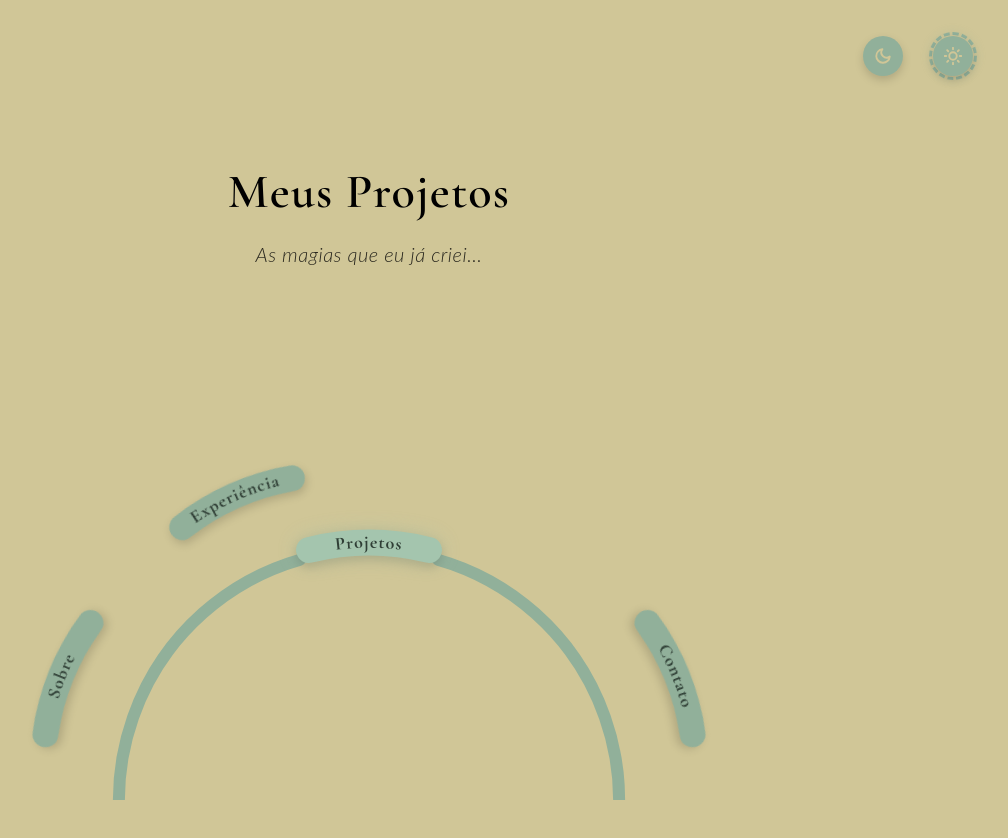
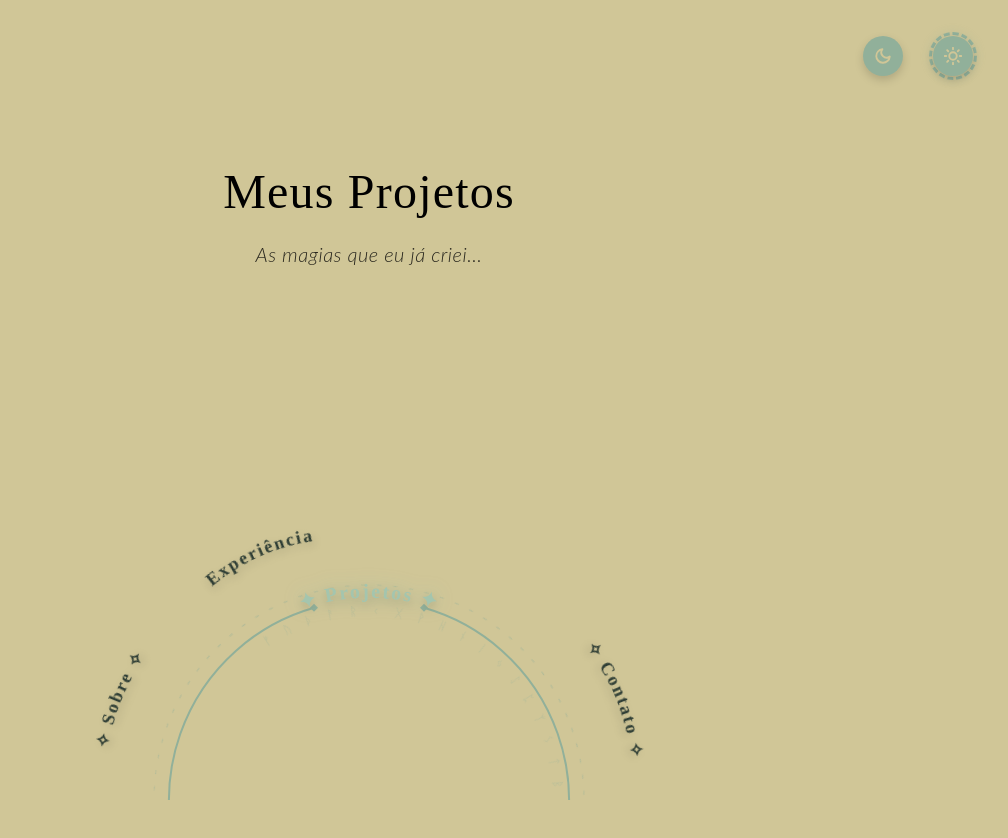
Before and after one commit to FeltrinLM/portifolio, a React (Vite) app: page /projetos in a window 1280 px wide. Shown: the top 838 px of the page, without its empty margins (271-1279 px from the left). Built offline with nearby package versions, Linux system fonts and the light colour scheme.

Commit message:
A little bit of optimization, and no more comments

```diff
--- a/src/components/Navbar.jsx
+++ b/src/components/Navbar.jsx
@@ -2,12 +2,13 @@ import { useState } from 'react';
 import { useNavigate, useLocation } from 'react-router-dom';
 import { flushSync } from 'react-dom';
 import { DndContext, useDraggable } from '@dnd-kit/core';
-import { CSS } from '@dnd-kit/utilities';
 
-// --- CONFIGURAÇÃO DA MAGIA ---
-const CIRCLE_RADIUS = 250;
-const ORBIT_RADIUS = 340;
-const CENTER = 400;
+const CIRCLE_RADIUS = 200;
+const ORBIT_RADIUS = 272;
+const CENTER = 320;
+const MIN_RADIUS = 176;
+const MAX_RADIUS = 304;
+const SNAP_DISTANCE = 248;
 
 const PIECES = [
     { id: '/sobre', label: 'Sobre', angle: -68 },
@@ -15,6 +16,8 @@ const PIECES = [
     { id: '/projetos', label: 'Projetos', angle: 24 },
     { id: '/contato', label: 'Contato', angle: 68 },
 ];
+
+const RUNES = "ᚠ ᚢ ᚦ ᚨ ᚱ ᚲ ᚷ ᚹ ᚺ ᚾ ᛁ ᛃ ᛇ ᛈ ᛉ ᛊ ᛏ ᛒ ᛖ ᛗ ᛚ ᛜ ᛟ ᛞ ᚠ ᚢ ᚦ ᚨ ᚱ ᚲ ᚷ ᚹ";
 
 function getPosition(angle, radius) {
     const rad = (angle * Math.PI) / 180;
@@ -24,7 +27,6 @@ function getPosition(angle, radius) {
     };
 }
 
-// 1. As Peças (Fragmentos do Menu)
 function FragmentoDeMenu({ id, label, angle, isActive, circleRotation, isSnapping }) {
     const { attributes, listeners, setNodeRef, transform, isDragging } = useDraggable({
         id,
@@ -32,7 +34,7 @@ function FragmentoDeMenu({ id, label, angle, isActive, circleRotation, isSnappin
     });
 
     const currentBaseAngle = isActive ? circleRotation : angle;
-    const currentRadius = isActive ? CIRCLE_RADIUS + 15 : ORBIT_RADIUS;
+    const currentRadius = isActive ? CIRCLE_RADIUS + 7 : ORBIT_RADIUS;
     const { x: startX, y: startY } = getPosition(currentBaseAngle, currentRadius);
 
     let finalTransform = transform;
@@ -43,12 +45,9 @@ function FragmentoDeMenu({ id, label, angle, isActive, circleRotation, isSnappin
         const rawY = startY + transform.y;
         const dx = rawX - CENTER;
         const dy = rawY - CENTER;
-        const distance = Math.sqrt(dx * dx + dy * dy);
+        const distance = Math.hypot(dx, dy);
 
-        const MIN_RADIUS = 220;
-        const MAX_RADIUS = 380;
         const clampedDistance = Math.max(MIN_RADIUS, Math.min(MAX_RADIUS, distance));
-
         const clampedX = CENTER + (dx / distance) * clampedDistance;
         const clampedY = CENTER + (dy / distance) * clampedDistance;
 
@@ -62,13 +61,16 @@ function FragmentoDeMenu({ id, label, angle, isActive, circleRotation, isSnappin
     }
 
     const isGhosted = isActive && isSnapping;
+    const dynamicClass = isActive
+        ? 'cursor-default text-[#a4c5ae] dark:text-[#a4c5ae]'
+        : 'cursor-grab active:cursor-grabbing hover:brightness-125';
 
     const style = {
         position: 'absolute',
-        left: `${startX - 70}px`,
-        top: `${startY - 30}px`,
+        left: `${startX - 56}px`,
+        top: `${startY - 24}px`,
         transform: finalTransform
-            ? `translate3d(${finalTransform.x}px, ${finalTransform.y}px, 0) rotate(${currentAngle}deg) scale(1.1)`
+            ? `translate3d(${finalTransform.x}px, ${finalTransform.y}px, 0) rotate(${currentAngle}deg) scale(1.15)`
             : `rotate(${currentAngle}deg) scale(${isGhosted ? 0.5 : 1})`,
         transformOrigin: 'center center',
         zIndex: isActive ? 20 : (isDragging ? 50 : 10),
@@ -82,25 +84,22 @@ function FragmentoDeMenu({ id, label, angle, isActive, circleRotation, isSnappin
             style={style}
             {...listeners}
             {...attributes}
-            // 1. A MÁGICA AQUI: Adicionamos "select-none" para impedir o navegador de grifar o texto
-            className={`select-none ${isActive ? 'cursor-default' : 'cursor-grab active:cursor-grabbing hover:brightness-110'} touch-none drop-shadow-lg ${
-                isDragging ? '' : 'transition-all duration-500 ease-out'
-            }`}
+            className={`select-none text-[#2f3e35] dark:text-[#D0C697] touch-none drop-shadow-lg ${dynamicClass} ${isDragging ? '' : 'transition-all duration-500 ease-out'}`}
         >
-            {/* 2. E AQUI: Adicionamos "pointer-events-none" para o clique ir direto para a div arrastável */}
-            <svg width="140" height="60" viewBox="0 0 140 60" className="overflow-visible pointer-events-none">
-                <path id={`curve-${label}`} d="M 10,50 A 250,250 0 0,1 130,50" fill="none" />
-                <path
-                    d="M 10,45 A 250,250 0 0,1 130,45"
-                    fill="none"
-                    stroke={isActive ? "#a4c5ae" : "#91B09A"}
-                    strokeWidth="26"
-                    strokeLinecap="round"
-                    style={{ filter: isActive ? 'drop-shadow(0 0 10px rgba(164,197,174,0.4))' : 'none' }}
-                />
-                <text fill="#2f3e35" fontSize="18" fontFamily="'Cormorant Garamond', serif" fontWeight="700" letterSpacing="1">
+            <svg width="112" height="48" viewBox="0 0 112 48" className="overflow-visible pointer-events-none fill-current">
+                <path id={`curve-${label}`} d="M -10,40 A 200,200 0 0,1 122,40" fill="none" />
+                <text
+                    fontSize={isActive ? "20" : "18"}
+                    fontFamily="'Cormorant Garamond', serif"
+                    fontWeight="700"
+                    letterSpacing="2"
+                    style={{
+                        filter: isActive ? 'drop-shadow(0 0 10px rgba(164,197,174,0.8))' : 'none',
+                        transition: 'all 0.3s'
+                    }}
+                >
                     <textPath href={`#curve-${label}`} startOffset="50%" textAnchor="middle">
-                        {label}
+                        {isActive ? `✦ ${label} ✦` : `✧ ${label} ✧`}
                     </textPath>
                 </text>
             </svg>
@@ -108,7 +107,6 @@ function FragmentoDeMenu({ id, label, angle, isActive, circleRotation, isSnappin
     );
 }
 
-// 2. O Componente Principal Navbar
 export function Navbar() {
     const navigate = useNavigate();
     const location = useLocation();
@@ -122,16 +120,11 @@ export function Navbar() {
         if (!activePiece) return;
 
         const { x: startX, y: startY } = getPosition(activePiece.angle, ORBIT_RADIUS);
-        const currentX = startX + delta.x;
-        const currentY = startY + delta.y;
+        const dx = startX + delta.x - CENTER;
+        const dy = CENTER - (startY + delta.y);
 
-        const dx = currentX - CENTER;
-        const dy = CENTER - currentY;
-        const distance = Math.sqrt(dx * dx + dy * dy);
-
-        if (distance < 310) {
-            const theta = (Math.atan2(dx, dy) * 180) / Math.PI;
-            setCircleRotation(theta);
+        if (Math.hypot(dx, dy) < SNAP_DISTANCE) {
+            setCircleRotation((Math.atan2(dx, dy) * 180) / Math.PI);
             setIsSnapping(true);
         } else {
             setCircleRotation(0);
@@ -142,21 +135,15 @@ export function Navbar() {
     function handleDragEnd(event) {
         if (isSnapping) {
             const novaRota = event.active.id;
-
-            // Lógica de transição específica para as páginas
-            if (document.startViewTransition) {
+            if (document.startViewTransition && novaRota !== location.pathname) {
                 document.documentElement.classList.add('page-transition');
-
                 const transition = document.startViewTransition(() => {
-                    flushSync(() => {
-                        navigate(novaRota);
-                    });
+                    flushSync(() => navigate(novaRota));
                 });
-
                 transition.finished.finally(() => {
                     document.documentElement.classList.remove('page-transition');
                 });
-            } else {
+            } else if (novaRota !== location.pathname) {
                 navigate(novaRota);
             }
         }
@@ -164,36 +151,54 @@ export function Navbar() {
         setIsSnapping(false);
     }
 
+    const strokeColor = isSnapping ? "#a4c5ae" : "#91B09A";
+
     return (
-        <nav className="fixed bottom-0 left-0 w-full h-[400px] flex justify-center z-50 pointer-events-none overflow-hidden">
-            <style>
-                {`@import url('https://fonts.googleapis.com/css2?family=Cormorant+Garamond:wght@600;700&display=swap');`}
-            </style>
-
-            <div className="relative w-[800px] h-[800px] pointer-events-auto">
+        <nav className="fixed bottom-0 left-0 w-full h-[320px] flex justify-center z-50 pointer-events-none overflow-hidden">
+            <div className="relative w-[640px] h-[640px] pointer-events-auto">
                 <DndContext onDragMove={handleDragMove} onDragEnd={handleDragEnd}>
                     <svg
-                        width="800"
-                        height="800"
+                        width="640"
+                        height="640"
                         className="absolute top-0 left-0 transition-transform duration-150 ease-out"
                         style={{
                             transform: `rotate(${circleRotation}deg)`,
-                            transformOrigin: '400px 400px'
+                            transformOrigin: '320px 320px'
                         }}
                     >
+                        <circle
+                            cx="320" cy="320" r="215"
+                            fill="none"
+                            stroke={strokeColor}
+                            strokeWidth="1"
+                            strokeDasharray="4 12"
+                            className="animate-[spin_40s_linear_infinite] opacity-50"
+                            style={{ transformOrigin: '320px 320px' }}
+                        />
+                        <g className="animate-[spin_60s_linear_infinite_reverse] opacity-40 dark:opacity-30" style={{ transformOrigin: '320px 320px' }}>
+                            <path id="rune-path" d="M 320,135 A 185,185 0 1,1 319.9,135" fill="none" />
+                            <text fill="#91B09A" fontSize="12" letterSpacing="6">
+                                <textPath href="#rune-path" startOffset="0%">
+                                    {RUNES}
+                                </textPath>
+                            </text>
+                        </g>
                         <path
-                            d="M 468.9,159.7 A 250,250 0 1,1 331.1,159.7"
+                            d="M 375,127.8 A 200,200 0 1,1 265,127.8"
                             fill="none"
-                            stroke={isSnapping ? "#a4c5ae" : "#91B09A"}
-                            strokeWidth="12"
+                            stroke={strokeColor}
+                            strokeWidth="2"
                             strokeLinecap="round"
                             style={{
-                                filter: isSnapping ? 'drop-shadow(0 0 15px rgba(164,197,174,0.6))' : 'none',
+                                filter: isSnapping ? 'drop-shadow(0 0 10px rgba(164,197,174,0.8))' : 'none',
                                 transition: 'all 0.3s'
                             }}
                         />
+                        <g fill={strokeColor} style={{ transition: 'all 0.3s' }}>
+                            <polygon points="375,123.8 379,127.8 375,131.8 371,127.8" />
+                            <polygon points="265,123.8 269,127.8 265,131.8 261,127.8" />
+                        </g>
                     </svg>
-
                     {PIECES.map(piece => (
                         <FragmentoDeMenu
                             key={piece.id}
--- a/src/components/ThemeToggle.jsx
+++ b/src/components/ThemeToggle.jsx
@@ -2,22 +2,24 @@ import { useState, useEffect, useRef } from 'react';
 import { flushSync } from 'react-dom';
 import { DndContext, useDraggable } from '@dnd-kit/core';
 
-// 1. Os Ícones Soltos
+const MAGNETIC_RADIUS = 60;
+const DISTANCE_THRESHOLD = 95;
+
 function ÍconeMagico({ id, type, position, innerRef }) {
     const { attributes, listeners, setNodeRef, transform, isDragging } = useDraggable({ id });
+
     let currentX = position.x;
     let currentY = position.y;
 
     if (transform && isDragging) {
-        currentX += transform.x;
-        currentY += transform.y;
-        currentX = Math.max(-window.innerWidth + 100, Math.min(20, currentX));
-        currentY = Math.max(-20, Math.min(window.innerHeight - 100, currentY));
+        currentX = Math.max(-window.innerWidth + 100, Math.min(20, position.x + transform.x));
+        currentY = Math.max(-20, Math.min(window.innerHeight - 100, position.y + transform.y));
     }
 
     const style = {
         position: 'absolute',
-        top: '4px', left: '4px',
+        top: '4px',
+        left: '4px',
         transform: `translate3d(${currentX}px, ${currentY}px, 0) scale(${isDragging ? 1.15 : 1})`,
         zIndex: isDragging ? 50 : 10,
     };
@@ -31,9 +33,7 @@ function ÍconeMagico({ id, type, position, innerRef }) {
             style={style}
             {...listeners}
             {...attributes}
-            className={`w-10 h-10 rounded-full flex items-center justify-center cursor-grab active:cursor-grabbing hover:brightness-110 drop-shadow-lg bg-[#91B09A] text-[#D0C697] dark:text-[#3B381E] ${
-                isDragging ? '' : 'transition-transform duration-300 ease-out'
-            }`}
+            className={`w-10 h-10 rounded-full flex items-center justify-center cursor-grab active:cursor-grabbing hover:brightness-110 drop-shadow-lg bg-[#91B09A] text-[#D0C697] dark:text-[#3B381E] ${isDragging ? '' : 'transition-transform duration-300 ease-out'}`}
         >
             {type === 'sun' ? (
                 <svg viewBox="0 0 24 24" width="18" height="18" fill="none" stroke="currentColor" strokeWidth="2.5" strokeLinecap="round" strokeLinejoin="round" className="pointer-events-none">
@@ -48,7 +48,6 @@ function ÍconeMagico({ id, type, position, innerRef }) {
     );
 }
 
-// 2. O Caldeirão Mágico
 function CirculoReceptor({ isHovered, innerRef }) {
     return (
         <div
@@ -62,7 +61,6 @@ function CirculoReceptor({ isHovered, innerRef }) {
     );
 }
 
-// 3. Componente Principal
 export function ThemeToggle({ isDarkMode, onThemeChange, setAura }) {
     const [isHovered, setIsHovered] = useState(false);
     const inactiveIconRef = useRef(null);
@@ -73,9 +71,6 @@ export function ThemeToggle({ isDarkMode, onThemeChange, setAura }) {
         'dark-mode': { x: -70, y: 0 }
     });
 
-    const MAGNETIC_RADIUS = 60;
-
-    // Função de animação limpa e blindada para o TEMA
     function changeThemeWithAnimation(isDark) {
         if (!document.startViewTransition) {
             onThemeChange(isDark);
@@ -83,11 +78,8 @@ export function ThemeToggle({ isDarkMode, onThemeChange, setAura }) {
         }
 
         document.documentElement.classList.add('theme-transition');
-
         const transition = document.startViewTransition(() => {
-            flushSync(() => {
-                onThemeChange(isDark);
-            });
+            flushSync(() => onThemeChange(isDark));
         });
 
         transition.finished.finally(() => {
@@ -97,6 +89,8 @@ export function ThemeToggle({ isDarkMode, onThemeChange, setAura }) {
 
     useEffect(() => {
         let frameId;
+        let lastX = null, lastY = null, lastVisible = null;
+
         const trackIcon = () => {
             if (inactiveIconRef.current && circleRef.current) {
                 const iconRect = inactiveIconRef.current.getBoundingClientRect();
@@ -108,59 +102,51 @@ export function ThemeToggle({ isDarkMode, onThemeChange, setAura }) {
                 const circleY = circleRect.top + circleRect.height / 2;
 
                 const distance = Math.hypot(iconX - circleX, iconY - circleY);
+                const isVisible = distance > DISTANCE_THRESHOLD;
 
-                setAura({
-                    x: iconX + window.scrollX,
-                    y: iconY + window.scrollY,
-                    visible: distance > 95
-                });
+                if (iconX !== lastX || iconY !== lastY || isVisible !== lastVisible) {
+                    setAura({
+                        x: iconX + window.scrollX,
+                        y: iconY + window.scrollY,
+                        visible: isVisible
+                    });
+                    lastX = iconX;
+                    lastY = iconY;
+                    lastVisible = isVisible;
+                }
             }
             frameId = requestAnimationFrame(trackIcon);
         };
+
         trackIcon();
-
         return () => cancelAnimationFrame(frameId);
-    }, [setAura]);
+    }, [setAura, isDarkMode, positions]);
 
     function handleDragMove(event) {
         const { active, delta } = event;
         const currentX = positions[active.id].x + delta.x;
         const currentY = positions[active.id].y + delta.y;
-        const distance = Math.sqrt(currentX * currentX + currentY * currentY);
-        setIsHovered(distance < MAGNETIC_RADIUS);
+        setIsHovered(Math.hypot(currentX, currentY) < MAGNETIC_RADIUS);
     }
 
     function handleDragEnd(event) {
         const { active, delta } = event;
-        let currentX = positions[active.id].x + delta.x;
-        let currentY = positions[active.id].y + delta.y;
+        const currentX = Math.max(-window.innerWidth + 100, Math.min(20, positions[active.id].x + delta.x));
+        const currentY = Math.max(-20, Math.min(window.innerHeight - 100, positions[active.id].y + delta.y));
 
-        currentX = Math.max(-window.innerWidth + 100, Math.min(20, currentX));
-        currentY = Math.max(-20, Math.min(window.innerHeight - 100, currentY));
-
-        const distance = Math.sqrt(currentX * currentX + currentY * currentY);
         setIsHovered(false);
 
-        // Se soltou dentro da área do círculo magnético
-        if (distance < MAGNETIC_RADIUS) {
-            if (active.id === 'light-mode') {
-                // Força a ir para o modo claro se puxou o sol
-                changeThemeWithAnimation(false);
-                setPositions(prev => ({
-                    'light-mode': { x: 0, y: 0 },
-                    'dark-mode': prev['dark-mode'].x === 0 && prev['dark-mode'].y === 0 ? { x: -70, y: 0 } : prev['dark-mode']
-                }));
-            } else if (active.id === 'dark-mode') {
-                // Força a ir para o modo escuro se puxou a lua
-                changeThemeWithAnimation(true);
-                setPositions(prev => ({
-                    'dark-mode': { x: 0, y: 0 },
-                    'light-mode': prev['light-mode'].x === 0 && prev['light-mode'].y === 0 ? { x: -70, y: 0 } : prev['light-mode']
-                }));
+        if (Math.hypot(currentX, currentY) < MAGNETIC_RADIUS) {
+            const isDraggingLight = active.id === 'light-mode';
+            if ((isDraggingLight && isDarkMode) || (!isDraggingLight && !isDarkMode)) {
+                changeThemeWithAnimation(!isDraggingLight);
             }
-        }
-        else {
-            // Se soltou fora, apenas atualiza a posição livremente na tela
+
+            setPositions(prev => ({
+                'light-mode': isDraggingLight ? { x: 0, y: 0 } : (prev['light-mode'].x === 0 && prev['light-mode'].y === 0 ? { x: -70, y: 0 } : prev['light-mode']),
+                'dark-mode': !isDraggingLight ? { x: 0, y: 0 } : (prev['dark-mode'].x === 0 && prev['dark-mode'].y === 0 ? { x: -70, y: 0 } : prev['dark-mode'])
+            }));
+        } else {
             setPositions(prev => ({
                 ...prev,
                 [active.id]: { x: currentX, y: currentY }
@@ -172,14 +158,12 @@ export function ThemeToggle({ isDarkMode, onThemeChange, setAura }) {
         <div className="fixed top-8 right-8 z-50 w-12 h-12 pointer-events-auto">
             <DndContext onDragMove={handleDragMove} onDragEnd={handleDragEnd}>
                 <CirculoReceptor isHovered={isHovered} innerRef={circleRef} />
-
                 <ÍconeMagico
                     id="light-mode"
                     type="sun"
                     position={positions['light-mode']}
                     innerRef={isDarkMode ? inactiveIconRef : null}
                 />
-
                 <ÍconeMagico
                     id="dark-mode"
                     type="moon"
```
Also changed, not shown: src/App.jsx (+2 -20 lines), src/components/Text.jsx (+1 -9 lines), src/index.css (+1 -8 lines).
